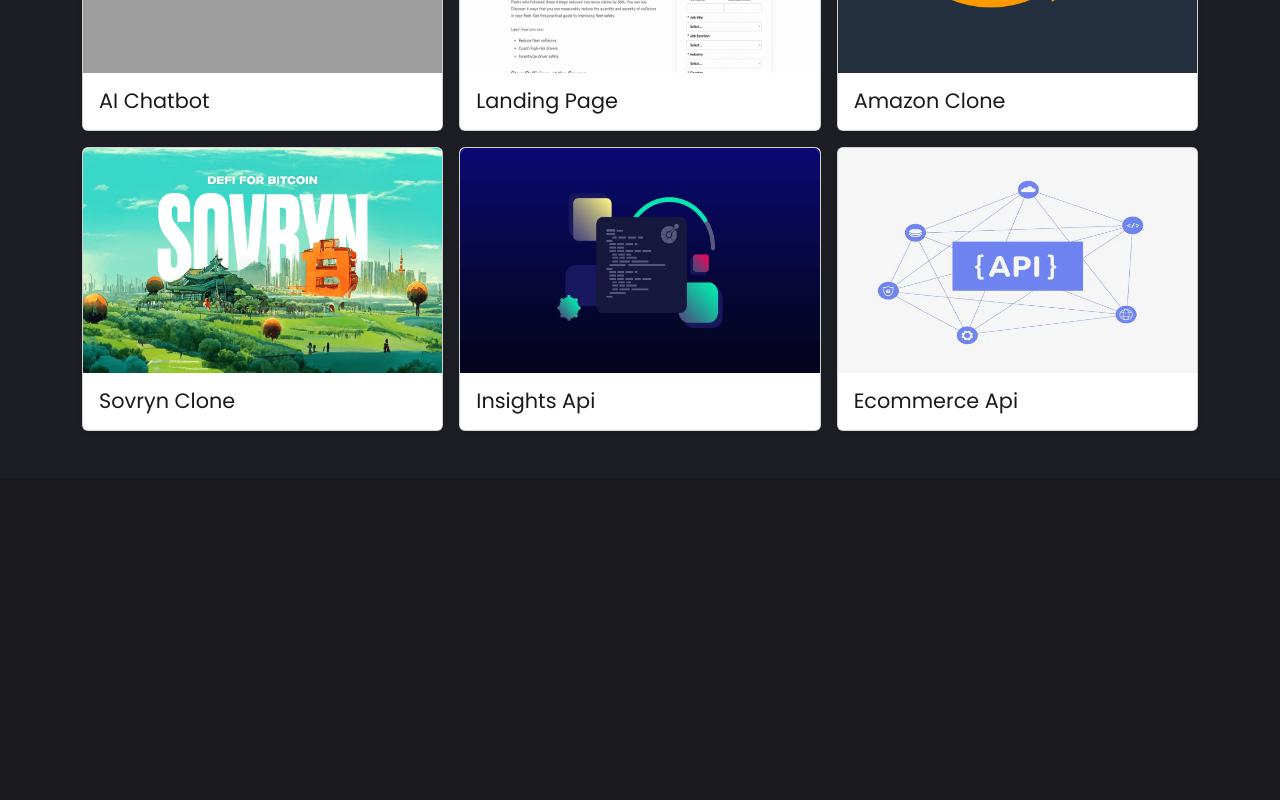
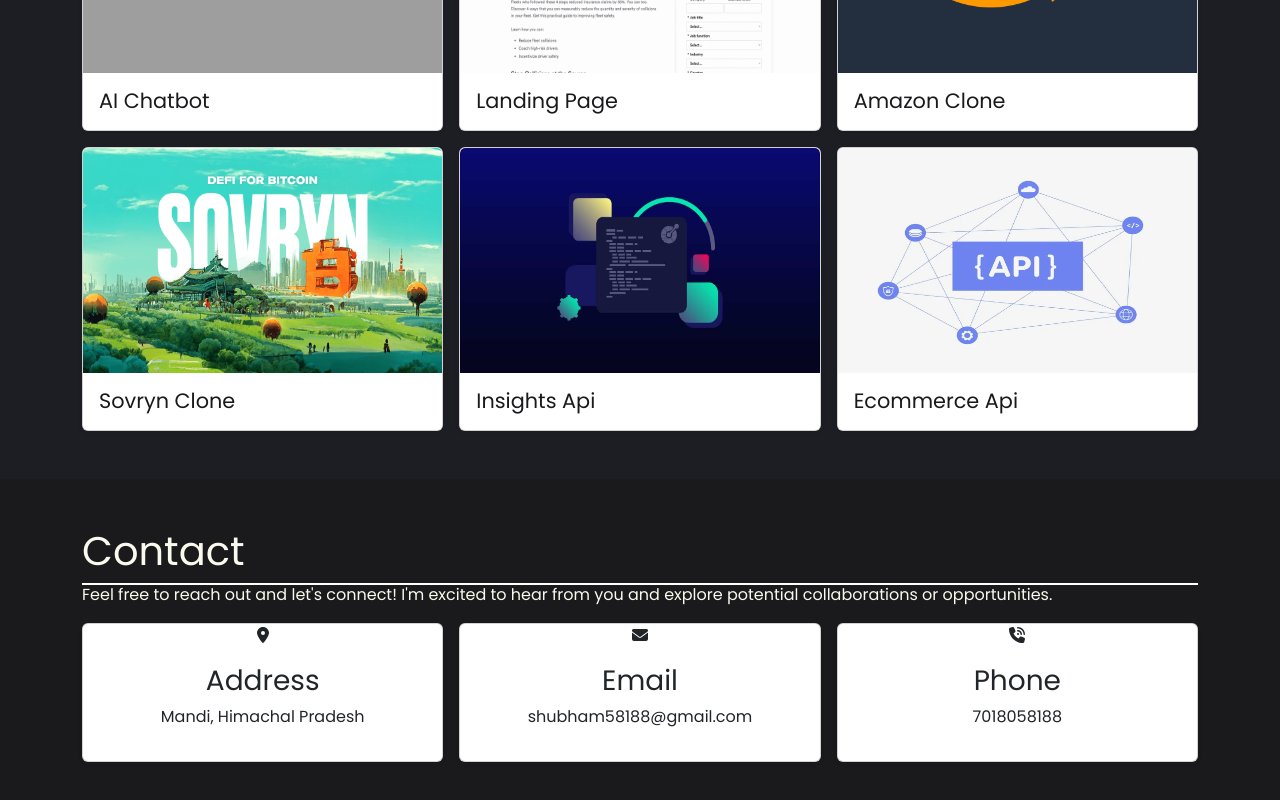
Before and after one commit to Shubham-thakur282/portfolio, a React (Create React App) app: page / in a window 1280 px wide. Shown: the part 2484-3284 px from the top of the page. Before the commit the page ends 2963 px from the top, so only its background shows below. Built offline with nearby package versions, Linux system fonts and the light colour scheme; grey boxes are pictures that could not be loaded.

Commit message:
adding contact section

```diff
--- a/src/App.jsx
+++ b/src/App.jsx
@@ -4,6 +4,7 @@
 import About from "./components/About"
 import Skills from "./components/Skills";
 import Project from "./components/Project"
+import Contact from "./components/Contact"
 import "./App.css";
 import "bootstrap/dist/css/bootstrap.min.css";
 
@@ -17,6 +18,7 @@
                 <About />
                 <Skills />
                 <Project />
+                <Contact />
             </main>
         </>
     )
--- /dev/null
+++ b/src/components/Contact.jsx
@@ -0,0 +1,68 @@
+import React from "react";
+import { FontAwesomeIcon } from '@fortawesome/react-fontawesome'
+import { faEnvelope,faPhoneVolume,faLocationDot } from '@fortawesome/free-solid-svg-icons'
+
+const Contact = () => {
+    return(
+    <section class="contact" id="contact">
+
+        <div class="album py-5 contact-container">
+            <div class="container">
+                <div class="skill-heading">
+                    <h1 class="nav-heading">Contact</h1>
+                    <p>Feel free to reach out and let's connect! I'm excited to hear from you and explore potential
+                        collaborations or opportunities.</p>
+                </div>
+
+                <div class="row row-cols-1 row-cols-sm-2 row-cols-md-3 g-3">
+                    <div class="col col-xl-4 col-md-6 text-center contact-box">
+                        <div class="card shadow-sm contact-info" id="location-icon">
+                            <div class="contact-icon">
+                            <FontAwesomeIcon icon={faLocationDot} />
+                                <i class="fa-solid fa-location-dot"></i>
+                            </div>
+
+                            <div class="card-body">
+                                <h3 class="card-text  align-text-center">Address</h3>
+                                <p>Mandi, Himachal Pradesh</p>
+                            </div>
+                        </div>
+                    </div>
+
+                    <div class="col col-xl-4 col-md-6 text-center contact-box">
+                        <div class="card shadow-sm contact-info">
+                            <div class="contact-icon">
+                            <FontAwesomeIcon icon={faEnvelope} />
+                                <i class="fa-regular fa-envelope"></i>
+                            </div>
+
+                            <div class="card-body">
+                                <h3 class="card-text  align-text-center">Email</h3>
+                                <p>shubham58188@gmail.com</p>
+
+                            </div>
+                        </div>
+                    </div>
+
+                    <div class="col col-xl-4 col-md-6 contact-box text-center">
+                        <div class="card shadow-sm contact-info">
+                            <div class="contact-icon">
+                                <FontAwesomeIcon icon={faPhoneVolume} />
+                                <i class="fa-solid fa-phone-volume"></i>
+                            </div>
+
+                            <div class="card-body">
+                                <h3 class="card-text  align-text-center">Phone</h3>
+                                <p>7018058188</p>
+                            </div>
+                        </div>
+                    </div>
+
+
+                </div>
+            </div>
+        </div>
+    </section>)
+}
+
+export default Contact;
```
